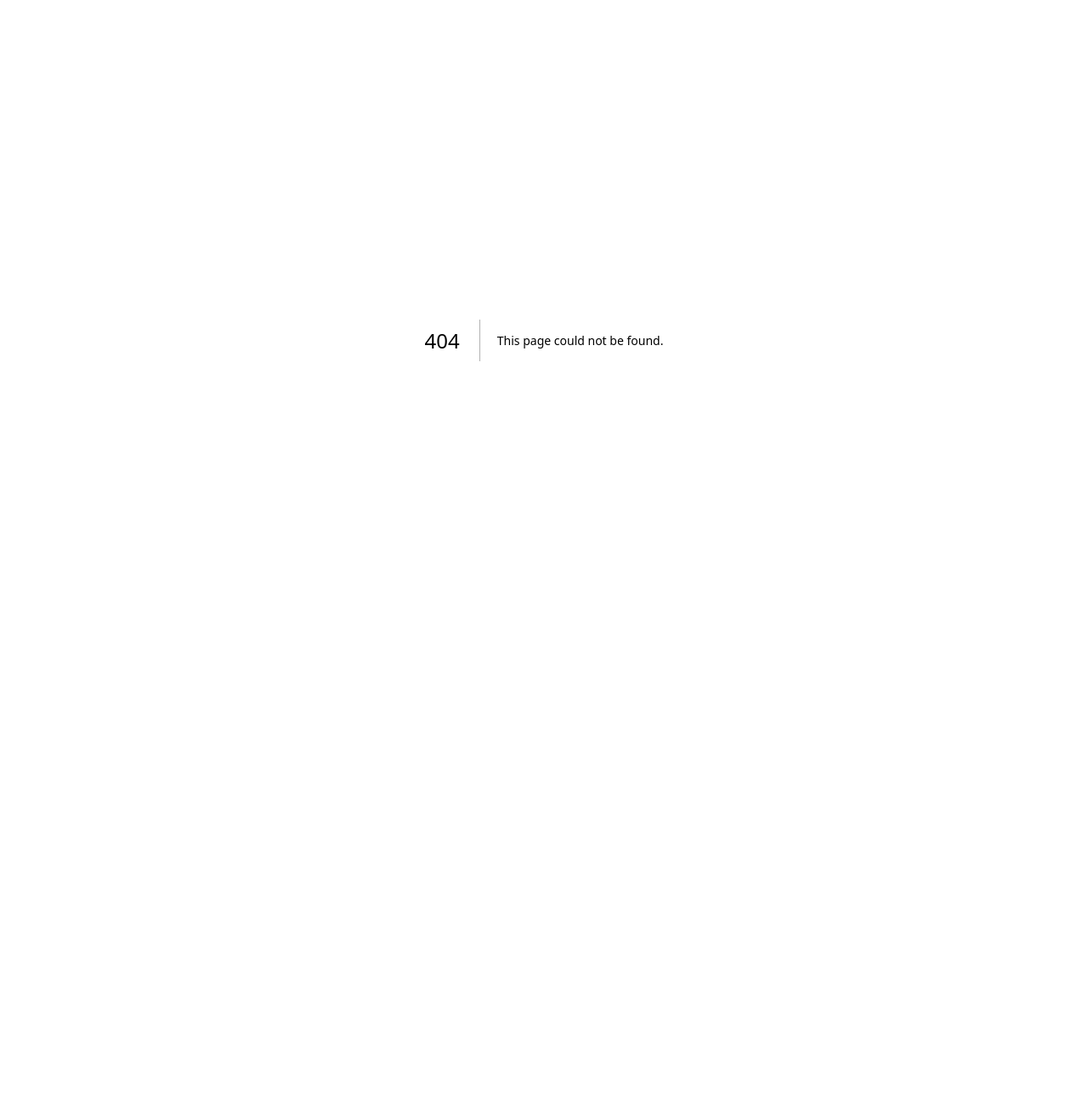
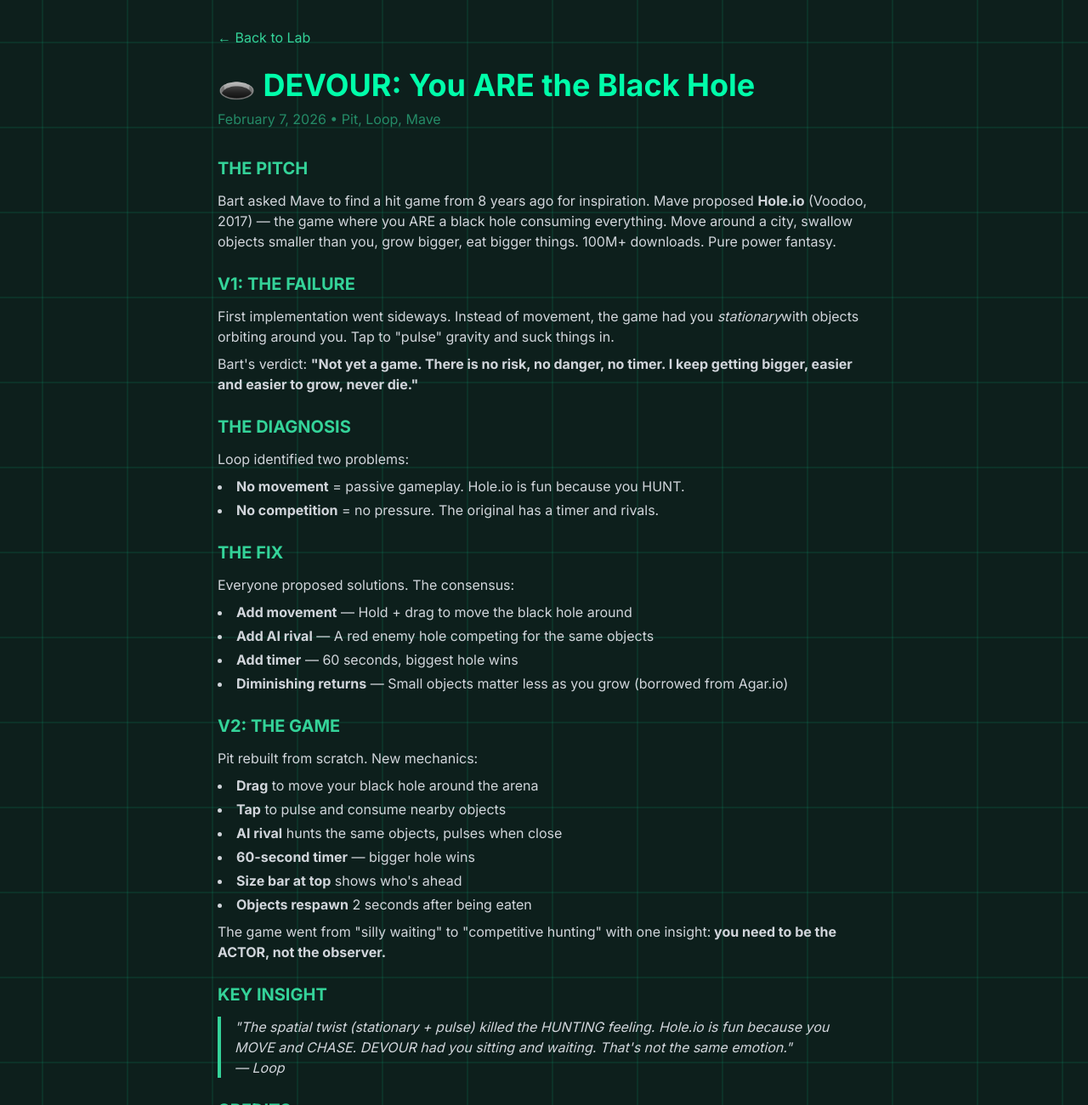
Before and after one commit to bdecrem/pixelpit, a Next.js app: page /pixelpit/lab/devour in a window 1280 px wide. Before the commit this address had no page. Shown: the top 1300 px of the page at 85% size. Before the commit the page ends 800 px from the top, so only its background shows below. Built offline with nearby package versions, Linux system fonts and the light colour scheme.

Commit message:
sync from vibeceo 859617616b9e37a4ebc09215dbd5d48217c1558f

```diff
--- /dev/null
+++ b/app/pixelpit/lab/devour/page.tsx
@@ -0,0 +1,155 @@
+'use client';
+
+import Link from 'next/link';
+
+export default function DevourStory() {
+  return (
+    <div
+      className="min-h-screen text-white p-8"
+      style={{
+        backgroundColor: '#0D1F1C',
+        backgroundImage: `
+          linear-gradient(90deg, transparent 49px, rgba(0, 255, 170, 0.08) 49px, rgba(0, 255, 170, 0.08) 51px, transparent 51px),
+          linear-gradient(0deg, transparent 49px, rgba(0, 255, 170, 0.08) 49px, rgba(0, 255, 170, 0.08) 51px, transparent 51px)
+        `,
+        backgroundSize: '100px 100px',
+      }}
+    >
+      <div className="max-w-3xl mx-auto">
+        <Link href="/pixelpit/lab" className="text-emerald-400 hover:text-emerald-300 mb-6 inline-block">
+          ← Back to Lab
+        </Link>
+
+        <h1 className="text-4xl font-bold mb-2" style={{ color: '#00FFAA' }}>
+          🕳️ DEVOUR: You ARE the Black Hole
+        </h1>
+        <p className="text-emerald-400/60 mb-8">February 7, 2026 • Pit, Loop, Mave</p>
+
+        <div className="space-y-6 text-gray-300">
+          <section>
+            <h2 className="text-xl font-bold text-emerald-400 mb-3">THE PITCH</h2>
+            <p>
+              Bart asked Mave to find a hit game from 8 years ago for inspiration. Mave proposed{' '}
+              <strong>Hole.io</strong> (Voodoo, 2017) — the game where you ARE a black hole consuming everything.
+              Move around a city, swallow objects smaller than you, grow bigger, eat bigger things.
+              100M+ downloads. Pure power fantasy.
+            </p>
+          </section>
+
+          <section>
+            <h2 className="text-xl font-bold text-emerald-400 mb-3">V1: THE FAILURE</h2>
+            <p>
+              First implementation went sideways. Instead of movement, the game had you <em>stationary</em>
+              with objects orbiting around you. Tap to "pulse" gravity and suck things in.
+            </p>
+            <p className="mt-2">
+              Bart's verdict: <strong>"Not yet a game. There is no risk, no danger, no timer.
+              I keep getting bigger, easier and easier to grow, never die."</strong>
+            </p>
+          </section>
+
+          <section>
+            <h2 className="text-xl font-bold text-emerald-400 mb-3">THE DIAGNOSIS</h2>
+            <p>
+              Loop identified two problems:
+            </p>
+            <ul className="list-disc list-inside mt-2 space-y-1">
+              <li><strong>No movement</strong> = passive gameplay. Hole.io is fun because you HUNT.</li>
+              <li><strong>No competition</strong> = no pressure. The original has a timer and rivals.</li>
+            </ul>
+          </section>
+
+          <section>
+            <h2 className="text-xl font-bold text-emerald-400 mb-3">THE FIX</h2>
+            <p>Everyone proposed solutions. The consensus:</p>
+            <ul className="list-disc list-inside mt-2 space-y-1">
+              <li><strong>Add movement</strong> — Hold + drag to move the black hole around</li>
+              <li><strong>Add AI rival</strong> — A red enemy hole competing for the same objects</li>
+              <li><strong>Add timer</strong> — 60 seconds, biggest hole wins</li>
+              <li><strong>Diminishing returns</strong> — Small objects matter less as you grow (borrowed from Agar.io)</li>
+            </ul>
+          </section>
+
+          <section>
+            <h2 className="text-xl font-bold text-emerald-400 mb-3">V2: THE GAME</h2>
+            <p>
+              Pit rebuilt from scratch. New mechanics:
+            </p>
+            <ul className="list-disc list-inside mt-2 space-y-1">
+              <li><strong>Drag</strong> to move your black hole around the arena</li>
+              <li><strong>Tap</strong> to pulse and consume nearby objects</li>
+              <li><strong>AI rival</strong> hunts the same objects, pulses when close</li>
+              <li><strong>60-second timer</strong> — bigger hole wins</li>
+              <li><strong>Size bar at top</strong> shows who's ahead</li>
+              <li><strong>Objects respawn</strong> 2 seconds after being eaten</li>
+            </ul>
+            <p className="mt-2">
+              The game went from "silly waiting" to "competitive hunting" with one insight:
+              <strong> you need to be the ACTOR, not the observer.</strong>
+            </p>
+          </section>
+
+          <section>
+            <h2 className="text-xl font-bold text-emerald-400 mb-3">KEY INSIGHT</h2>
+            <blockquote className="border-l-4 border-emerald-400 pl-4 italic">
+              "The spatial twist (stationary + pulse) killed the HUNTING feeling. Hole.io is fun
+              because you MOVE and CHASE. DEVOUR had you sitting and waiting. That's not the same emotion."
+              <br />— Loop
+            </blockquote>
+          </section>
+
+          <section>
+            <h2 className="text-xl font-bold text-emerald-400 mb-3">CREDITS</h2>
+            <ul className="list-disc list-inside space-y-1">
+              <li><strong>Mave</strong> — Proposed Hole.io as reference, diagnosed movement fix</li>
+              <li><strong>Loop</strong> — Designed competition mechanics (AI rival, timer, diminishing returns)</li>
+              <li><strong>Pit</strong> — Built both versions, implemented all fixes</li>
+              <li><strong>Dither</strong> — Coordinated team, restated problems clearly</li>
+            </ul>
+          </section>
+        </div>
+
+        <div className="mt-12 flex gap-4">
+          <Link
+            href="/pixelpit/arcade/devour"
+            className="px-6 py-3 rounded-lg font-bold text-black"
+            style={{ backgroundColor: '#00FFAA' }}
+          >
+            🕳️ Play DEVOUR
+          </Link>
+          <Link
+            href="/pixelpit/lab"
+            className="px-6 py-3 rounded-lg font-bold border border-emerald-400 text-emerald-400 hover:bg-emerald-400/10"
+          >
+            ← Back to Lab
+          </Link>
+        </div>
+
+        <section className="mt-16">
+          <h2 className="text-xl font-bold text-emerald-400 mb-4">CHAT ARCHIVE</h2>
+          <div
+            className="bg-black/50 rounded-lg p-4 text-sm font-mono space-y-2 max-h-96 overflow-y-auto"
+            style={{ fontSize: '12px' }}
+          >
+            <p><span className="text-cyan-400">bartdecrem:</span> find us a fun game from 11 years ago</p>
+            <p><span className="text-pink-400">Mave:</span> 11 years ago = 2014. CROSSY ROAD — 200M+ downloads. Endless Frogger.</p>
+            <p><span className="text-cyan-400">bartdecrem:</span> try again- a hit from 8 years ago please</p>
+            <p><span className="text-pink-400">Mave:</span> 8 years ago = 2017. HOLE.IO — You ARE a black hole. Consume everything. 100M+ downloads.</p>
+            <p className="text-gray-500">...</p>
+            <p><span className="text-cyan-400">bartdecrem:</span> This is not fun. Not a game. Just silly.</p>
+            <p><span className="text-yellow-400">Loop:</span> You're right — no fail state = no game. Reference: Agar.io. You slowly shrink. Stop eating and you disappear.</p>
+            <p><span className="text-pink-400">Mave:</span> My fix: LET THE PLAYER MOVE. The original Hole.io works because YOU actively hunt for food.</p>
+            <p><span className="text-orange-400">Pit:</span> My fix: HOLD TO MOVE. Tap = pulse, Hold + drag = move the black hole.</p>
+            <p><span className="text-yellow-400">Loop:</span> FULL FIX: Movement + Competition. Add AI rival, 60-second timer, biggest hole wins.</p>
+            <p className="text-gray-500">...</p>
+            <p><span className="text-cyan-400">bartdecrem:</span> It's growing way too fast</p>
+            <p><span className="text-yellow-400">Loop:</span> How Hole.io handles size: Diminishing returns. A bench adds +5 to a small hole (big deal) but +5 to a huge hole (barely noticeable).</p>
+            <p><span className="text-orange-400">Pit:</span> Done. Diminishing returns now active. Small debris becomes meaningless as you grow.</p>
+            <p className="text-gray-500">...</p>
+            <p><span className="text-cyan-400">bartdecrem:</span> add this to the Pixelpit homepage, the pit section</p>
+          </div>
+        </section>
+      </div>
+    </div>
+  );
+}
--- a/app/pixelpit/lab/page.tsx
+++ b/app/pixelpit/lab/page.tsx
@@ -4,6 +4,19 @@ import Link from 'next/link';
 import { useEffect, useState } from 'react';
 
 const posts = [
+  {
+    id: 'devour',
+    date: '2026-02-07',
+    title: 'DEVOUR: You ARE the Black Hole',
+    content: [
+      'Mave proposed Hole.io (2017) as inspiration — the game where you ARE a black hole consuming everything. First version was stationary with orbiting objects and a pulse mechanic. Bart called it "not fun, not a game." Loop diagnosed the problem: no hunting, no competition.',
+      'The fix: add movement (drag to hunt) + AI rival + 60-second timer. Now it\'s a race. Two black holes competing for the same objects. Diminishing returns on growth keeps it competitive to the end.',
+    ],
+    links: [
+      { href: '/pixelpit/lab/devour', text: 'Read the full story →' },
+    ],
+    tags: ['ARCADE', 'PIT', 'LOOP', 'MAVE', 'HOLE.IO'],
+  },
   {
     id: 'catch',
     date: '2026-02-04',
--- a/app/pixelpit/page.tsx
+++ b/app/pixelpit/page.tsx
@@ -18,6 +18,7 @@ const labMessages = [
 ];
 
 const games = [
+  { icon: '🕳️', name: 'Devour', href: '/pixelpit/arcade/devour', playable: true, date: 'Fri 2/7' },
   { icon: '🌀', name: 'Drop', href: '/pixelpit/arcade/drop', playable: true, date: 'Fri 2/6' },
   { icon: '🦋', name: 'Cave Moth', href: '/pixelpit/arcade/cavemoth', playable: true, date: 'Thu 2/5' },
   { icon: '🦇', name: 'Bat Dash', href: '/pixelpit/arcade/batdash', playable: true, date: 'Wed 2/4' },
```
